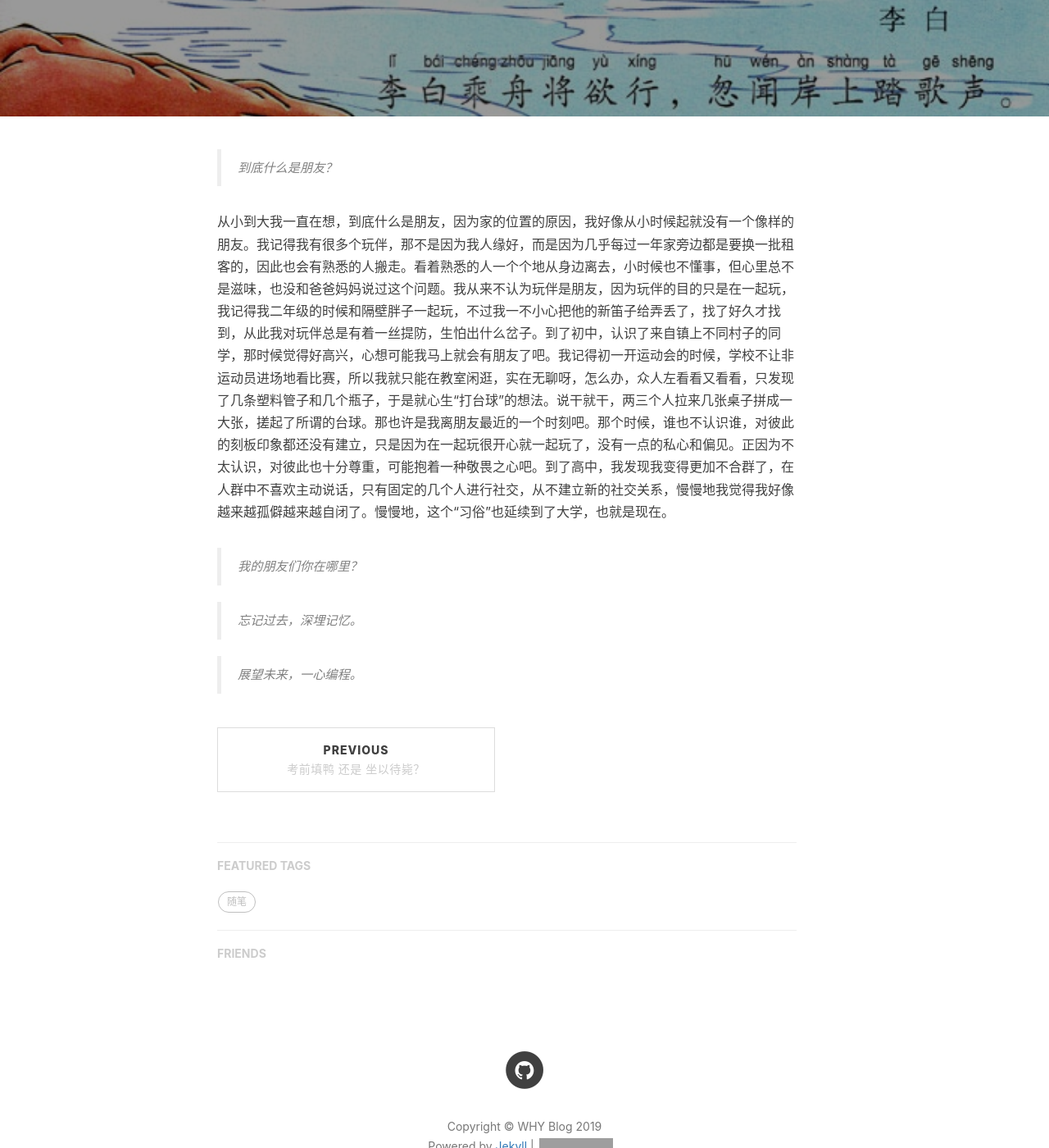
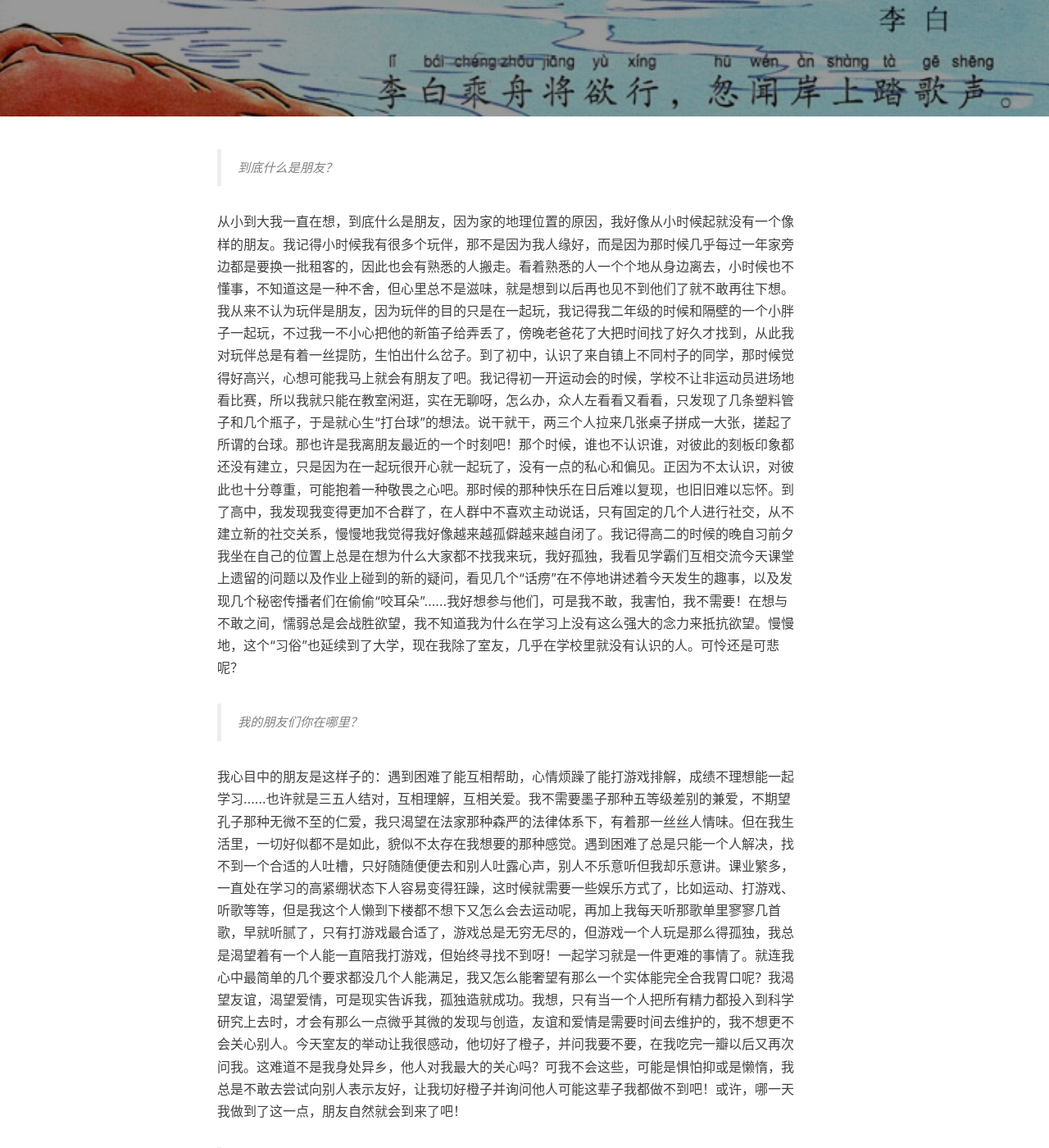
Before and after one commit to WHYBBE/WHYBBE.github.io, a Jekyll site: the page built from _posts/2019-09-17-love-story.md, in a window 1280 px wide and 1400 px high, scrolled down 381 px. Shown: the whole window at 82% size. Built offline with Jekyll 4.4.1, drawn with Linux system fonts in a browser that asks for light colours; nearby versions of some CDN libraries; comment, search, counter and statistics services are not loaded; some of the changed text lies outside the part shown; grey boxes are pictures that could not be loaded.

Commit message:
Update 2019-09-17-love-story.md

```diff
--- a/_posts/2019-09-17-love-story.md
+++ b/_posts/2019-09-17-love-story.md
@@ -7,15 +7,19 @@
 header-mask: 0.4
 tags:
   - 随笔
-  - 恋爱
+  - 友谊
 ---
 
 > 到底什么是朋友？
 
-从小到大我一直在想，到底什么是朋友，因为家的位置的原因，我好像从小时候起就没有一个像样的朋友。我记得我有很多个玩伴，那不是因为我人缘好，而是因为几乎每过一年家旁边都是要换一批租客的，因此也会有熟悉的人搬走。看着熟悉的人一个个地从身边离去，小时候也不懂事，但心里总不是滋味，也没和爸爸妈妈说过这个问题。我从来不认为玩伴是朋友，因为玩伴的目的只是在一起玩，我记得我二年级的时候和隔壁胖子一起玩，不过我一不小心把他的新笛子给弄丢了，找了好久才找到，从此我对玩伴总是有着一丝提防，生怕出什么岔子。到了初中，认识了来自镇上不同村子的同学，那时候觉得好高兴，心想可能我马上就会有朋友了吧。我记得初一开运动会的时候，学校不让非运动员进场地看比赛，所以我就只能在教室闲逛，实在无聊呀，怎么办，众人左看看又看看，只发现了几条塑料管子和几个瓶子，于是就心生“打台球”的想法。说干就干，两三个人拉来几张桌子拼成一大张，搓起了所谓的台球。那也许是我离朋友最近的一个时刻吧。那个时候，谁也不认识谁，对彼此的刻板印象都还没有建立，只是因为在一起玩很开心就一起玩了，没有一点的私心和偏见。正因为不太认识，对彼此也十分尊重，可能抱着一种敬畏之心吧。到了高中，我发现我变得更加不合群了，在人群中不喜欢主动说话，只有固定的几个人进行社交，从不建立新的社交关系，慢慢地我觉得我好像越来越孤僻越来越自闭了。慢慢地，这个“习俗”也延续到了大学，也就是现在。
+从小到大我一直在想，到底什么是朋友，因为家的地理位置的原因，我好像从小时候起就没有一个像样的朋友。我记得小时候我有很多个玩伴，那不是因为我人缘好，而是因为那时候几乎每过一年家旁边都是要换一批租客的，因此也会有熟悉的人搬走。看着熟悉的人一个个地从身边离去，小时候也不懂事，不知道这是一种不舍，但心里总不是滋味，就是想到以后再也见不到他们了就不敢再往下想。我从来不认为玩伴是朋友，因为玩伴的目的只是在一起玩，我记得我二年级的时候和隔壁的一个小胖子一起玩，不过我一不小心把他的新笛子给弄丢了，傍晚老爸花了大把时间找了好久才找到，从此我对玩伴总是有着一丝提防，生怕出什么岔子。到了初中，认识了来自镇上不同村子的同学，那时候觉得好高兴，心想可能我马上就会有朋友了吧。我记得初一开运动会的时候，学校不让非运动员进场地看比赛，所以我就只能在教室闲逛，实在无聊呀，怎么办，众人左看看又看看，只发现了几条塑料管子和几个瓶子，于是就心生“打台球”的想法。说干就干，两三个人拉来几张桌子拼成一大张，搓起了所谓的台球。那也许是我离朋友最近的一个时刻吧！那个时候，谁也不认识谁，对彼此的刻板印象都还没有建立，只是因为在一起玩很开心就一起玩了，没有一点的私心和偏见。正因为不太认识，对彼此也十分尊重，可能抱着一种敬畏之心吧。那时候的那种快乐在日后难以复现，也旧旧难以忘怀。到了高中，我发现我变得更加不合群了，在人群中不喜欢主动说话，只有固定的几个人进行社交，从不建立新的社交关系，慢慢地我觉得我好像越来越孤僻越来越自闭了。我记得高二的时候的晚自习前夕我坐在自己的位置上总是在想为什么大家都不找我来玩，我好孤独，我看见学霸们互相交流今天课堂上遗留的问题以及作业上碰到的新的疑问，看见几个“话痨”在不停地讲述着今天发生的趣事，以及发现几个秘密传播者们在偷偷“咬耳朵”……我好想参与他们，可是我不敢，我害怕，我不需要！在想与不敢之间，懦弱总是会战胜欲望，我不知道我为什么在学习上没有这么强大的念力来抵抗欲望。慢慢地，这个“习俗”也延续到了大学，现在我除了室友，几乎在学校里就没有认识的人。可怜还是可悲呢？
 
 > 我的朋友们你在哪里？
 
-> 忘记过去，深埋记忆。
+我心目中的朋友是这样子的：遇到困难了能互相帮助，心情烦躁了能打游戏排解，成绩不理想能一起学习……也许就是三五人结对，互相理解，互相关爱。我不需要墨子那种五等级差别的兼爱，不期望孔子那种无微不至的仁爱，我只渴望在法家那种森严的法律体系下，有着那一丝丝人情味。但在我生活里，一切好似都不是如此，貌似不太存在我想要的那种感觉。遇到困难了总是只能一个人解决，找不到一个合适的人吐槽，只好随随便便去和别人吐露心声，别人不乐意听但我却乐意讲。课业繁多，一直处在学习的高紧绷状态下人容易变得狂躁，这时候就需要一些娱乐方式了，比如运动、打游戏、听歌等等，但是我这个人懒到下楼都不想下又怎么会去运动呢，再加上我每天听那歌单里寥寥几首歌，早就听腻了，只有打游戏最合适了，游戏总是无穷无尽的，但游戏一个人玩是那么得孤独，我总是渴望着有一个人能一直陪我打游戏，但始终寻找不到呀！一起学习就是一件更难的事情了。就连我心中最简单的几个要求都没几个人能满足，我又怎么能奢望有那么一个实体能完全合我胃口呢？我渴望友谊，渴望爱情，可是现实告诉我，孤独造就成功。我想，只有当一个人把所有精力都投入到科学研究上去时，才会有那么一点微乎其微的发现与创造，友谊和爱情是需要时间去维护的，我不想更不会关心别人。今天室友的举动让我很感动，他切好了橙子，并问我要不要，在我吃完一瓣以后又再次问我。这难道不是我身处异乡，他人对我最大的关心吗？可我不会这些，可能是惧怕抑或是懒惰，我总是不敢去尝试向别人表示友好，让我切好橙子并询问他人可能这辈子我都做不到吧！或许，哪一天我做到了这一点，朋友自然就会到来了吧！
 
-> 展望未来，一心编程。
+>友谊需要维持
+
+今天我看了不会画出版社发的漫画，对友谊的理解好像更进了一步。漫画中的女主发现高中的友谊在时间的流逝之下好像变得越发脆弱，她起初认为是因为这份友谊不够坚定才会慢慢疏远。后来她的男朋友告诉她，友谊就像双人自行车，谁累了就要由另一个人踩一下，但总要有一个人踩下去，自行车才会一直走。因此女主发现，人和人的感情也需要有一方去维持，如果两个人都不管了，友谊就会很快殆尽。后来她意识到，好的友谊是不会让你感受到是彼此在维持，不是真正的感情不需要维持而是我们愿意去维持的感情才是真正的感情。我可能就是因为不屑于去付出吧，刚推一下就会感到累了，甚至还没开始就以及对往后的付出感到恐惧。但一份付出一份收获这个道理我不是不懂的，友谊和爱情也是一样，春种夏耕秋收，哪个环节你偷懒了，相应的就会缺少一部分，那便是不完整的友谊和爱情。我总是把对朋友的向往都交给时间来处理，实际上，只有我真正去做了，朋友才会纷至沓来，时间永远只是处理事情最差的办法。
+
+*今天起，我再也没有一个像样的朋友了，所有的友情和爱情都被我消磨殆尽，如何建立新的关系可以学习新中国建交，桀骜不驯而又灵活多变。渴望就去做呀！*
```
